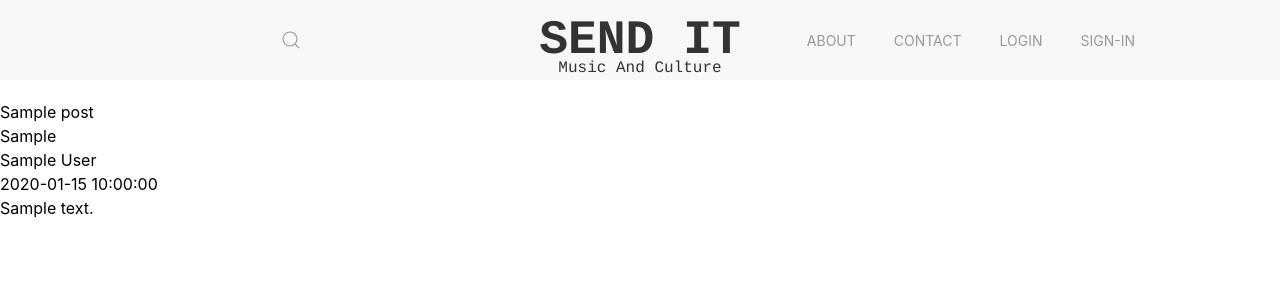
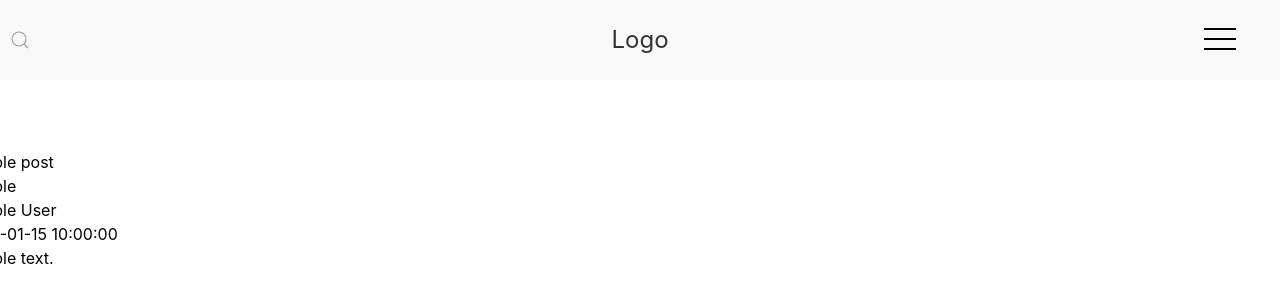
Before and after one commit to Code-Institute-Submissions/send-it-blog, a Flask app: page / in a window 1280 px wide. Shown: the top 303 px of the page. Run offline with Flask 2, Linux system fonts and the light colour scheme; a database or web service that is not in the repository returns one stand-in record (values such as "Sample title"); some libraries are stand-ins or nearby versions; some web fonts are replaced.

Commit message:
Add complete navbar structure

```diff
--- a/static/css/styles.css
+++ b/static/css/styles.css
@@ -18,14 +18,14 @@ body {
 }
 
 .search-bar {
-    margin-right: 13rem;
+    /* margin-right: 13rem; */
 }
 
 .main__links {
-    margin-left: 2rem;
+    /* margin-left: 5rem; */
 }
 
 .main__links > li > a {
-    padding-left: 4px;
-    padding-right: 4px;
+    /* padding-left: 4px;
+    padding-right: 4px; */
 }
--- a/templates/base.html
+++ b/templates/base.html
@@ -1,59 +1,56 @@
 <!DOCTYPE html>
 <html lang="en">
-
   <head>
-    <meta charset="UTF-8">
-    <meta name="viewport" content="width=device-width, initial-scale=1.0">
+    <meta charset="UTF-8" />
+    <meta name="viewport" content="width=device-width, initial-scale=1.0" />
     <title>Send It Blog</title>
-    <link rel="stylesheet" href="https://cdn.jsdelivr.net/npm/uikit@3.6.13/dist/css/uikit.min.css" />
-    <link rel="stylesheet" href="{{ url_for('static', filename='css/styles.css') }}">
-    {% block styles %}
-    {% endblock%}
+    <link
+      rel="stylesheet"
+      href="https://cdn.jsdelivr.net/npm/uikit@3.6.13/dist/css/uikit.min.css"
+    />
+    <link
+      rel="stylesheet"
+      href="{{ url_for('static', filename='css/styles.css') }}"
+    />
+    {% block styles %} {% endblock%}
   </head>
 
   <body>
     <header>
-        <nav class="uk-navbar-container uk-margin" uk-navbar>
-            <div class="uk-navbar-center">
-
-                <div class="uk-navbar-center-left">
+      <nav class="uk-navbar-container uk-margin-large-bottom" uk-navbar>
         <div>
-                        <ul class="uk-navbar-nav">
-                            <a class="uk-navbar-toggle search-bar" uk-search-icon href="#"></a>
-                            <div class="uk-drop" uk-drop="animation: uk-animation-slide-top-small; duration: 1000; mode: click; pos: right-center; offset: 0">
-                                <form class="uk-search uk-search-navbar uk-width-1-2 search-bar">
-                                    <input class="uk-search-input search-input" type="search" placeholder="Search..." autofocus>
+            <a class="uk-navbar-toggle uk-margin-small-left" uk-search-icon href="#"></a>
+            <div class="uk-drop" uk-drop="mode: click; pos: right-center; offset: 0">
+                <form class="uk-search uk-search-navbar uk-width-1-2">
+                    <input class="uk-search-input" type="search" placeholder="Search..." autofocus>
                 </form>
             </div>
+        </div>
+        <a class="uk-navbar-item uk-navbar-center uk-logo" href="#">Logo</a>
+        <a href="#offcanvas-slide" class="uk-position-center-right uk-margin-medium-right" uk-toggle uk-icon="icon: menu; ratio: 2;"></a>
+
+        <div id="offcanvas-slide" uk-offcanvas="flip: true; mode: reveal;">
+          <div class="uk-offcanvas-bar">
+            <ul class="uk-nav uk-nav-default">
+              <li class="uk-active"><a href="#">Active</a></li>
+              <li><a href="#">ABOUT</a></li>
+              <li class="uk-nav-header">Header</li>
+              <li><a href="#">Item</a></li>
+              <li><a href="#">Item</a></li>
+              <li class="uk-nav-divider"></li>
+              <li><a href="#">Item</a></li>
             </ul>
           </div>
-                </div>
-                <a class="uk-navbar-item uk-logo logo" href="#">SEND IT <span
-                        class="uk-position-bottom-center tagline">Music
-                        And Culture</span></a>
-                <div class="uk-navbar-center-right">
-                    <div>
-                        <ul class="uk-navbar-nav uk-padding-remove-horizontal main__links">
-                            <li><a href="#">About</a></li>
-                            <li><a href="#">Contact</a></li>
-                            <li><a href="#">Login</a></li>
-                            <li><a href="#">Sign-in</a></li>
-                        </ul>
-                    </div>
-                </div>
-
         </div>
       </nav>
     </header>
 
-    {% block content %}
-    {% endblock %}
-
+    <div uk-grid>
+      {% block content %} {% endblock %}
+    </div>
     <script src="https://cdn.jsdelivr.net/npm/uikit@3.6.13/dist/js/uikit.min.js"></script>
     <script src="https://cdn.jsdelivr.net/npm/uikit@3.6.13/dist/js/uikit-icons.min.js"></script>
     <script src="{{ url_for('static', filename='js/scripts.css') }}"></script>
-    {% block scripts %}
-    {% endblock%}
+    {% block scripts %} {% endblock%}
   </body>
-
 </html>
```
Lines whose indentation alone changed are shown as unchanged.
